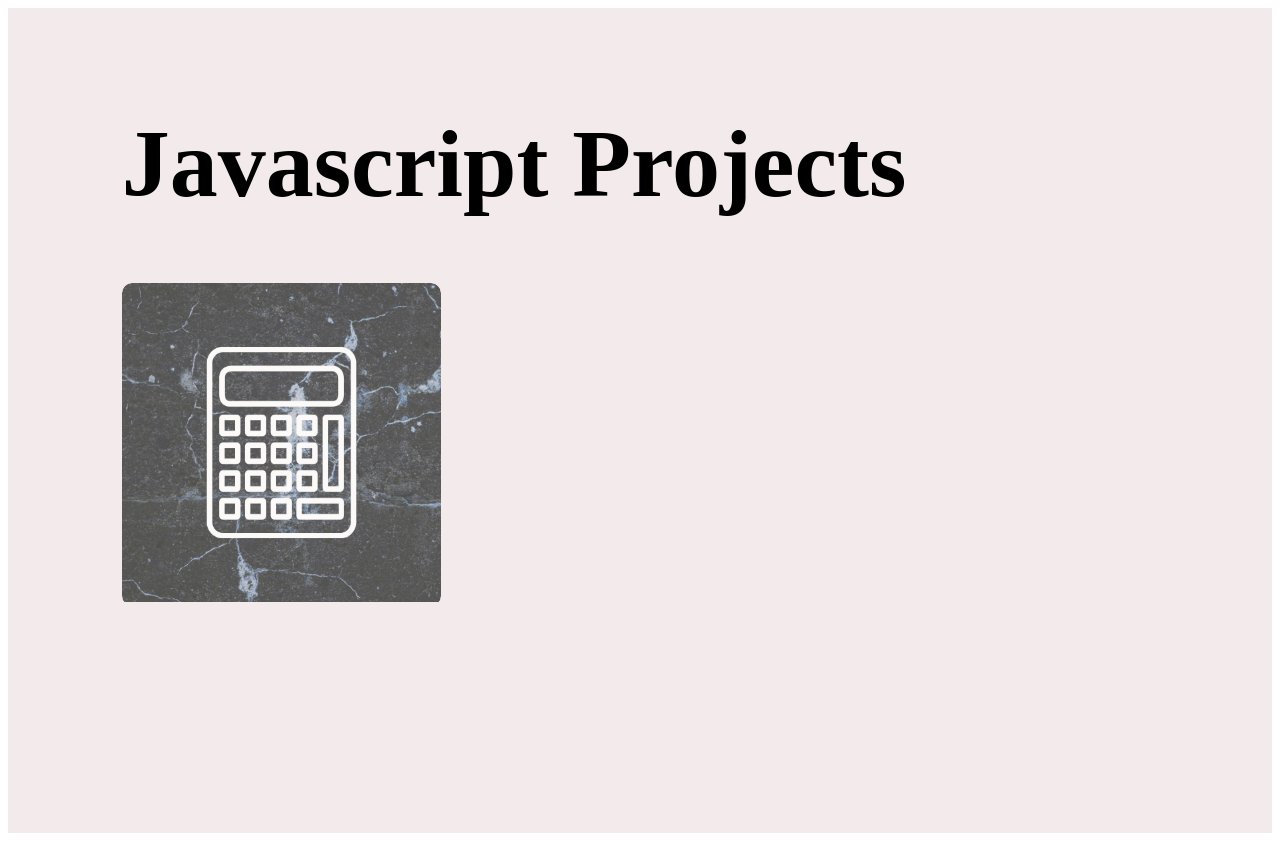
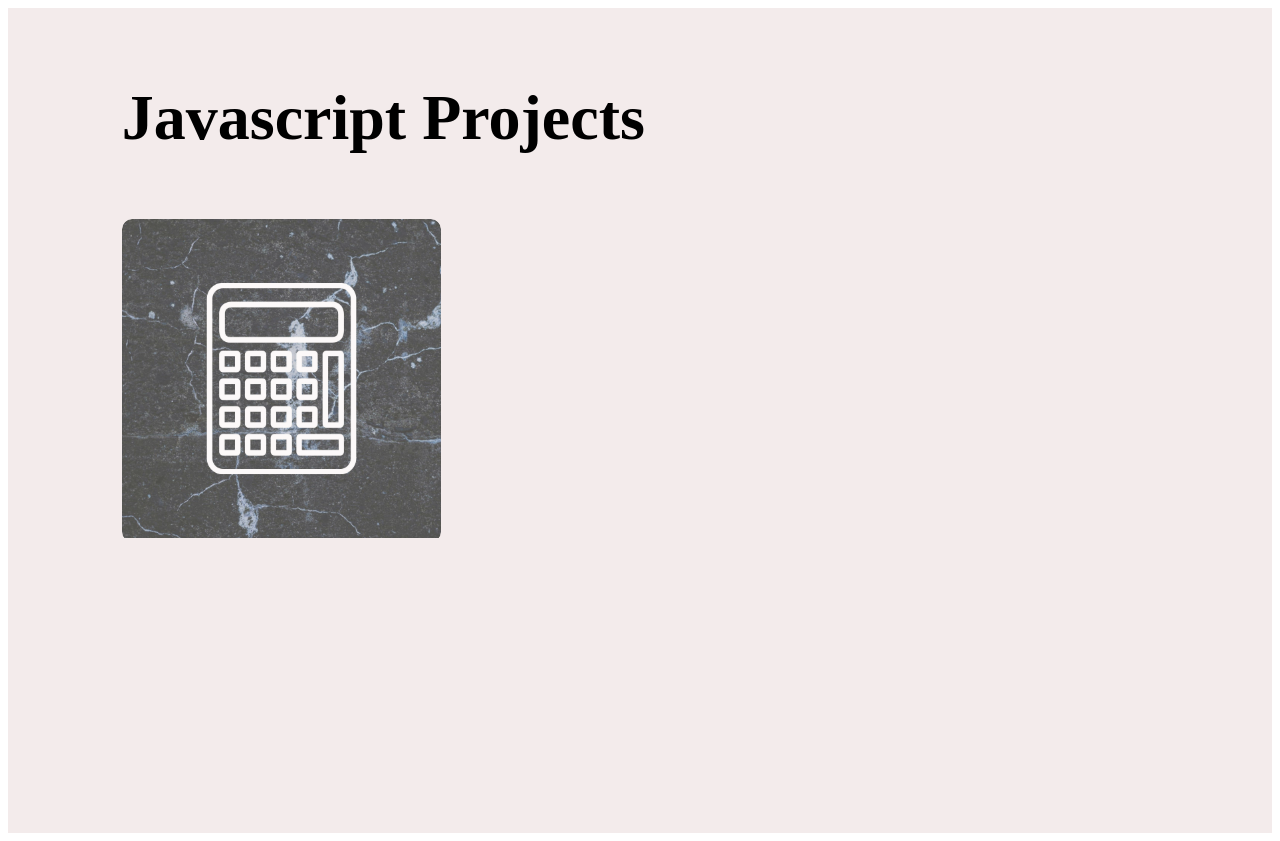
Before and after one commit to AyushFullstackDev/web-project-dev, a plain HTML site: page project3.html in a window 1280 px wide. Drawn offline with Linux system fonts and the light colour scheme.

Commit message:
Add files via upload

```diff
--- a/project3.html
+++ b/project3.html
@@ -15,7 +15,7 @@
 }
 
 .projects h2 {
-  font-size: 6rem;
+  font-size: 4rem;
   margin-bottom: 4rem;
 }
 
```
Also changed, not shown: index.html (+1 -1 lines), project4.html (+1 -1 lines).
